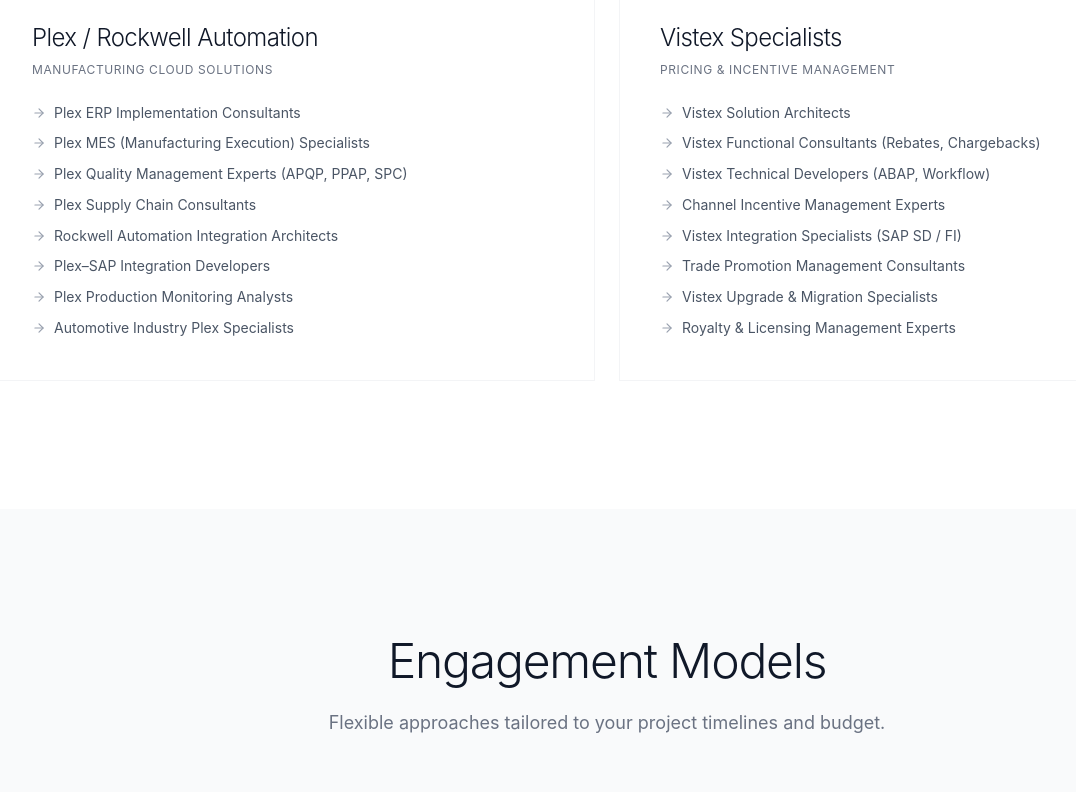
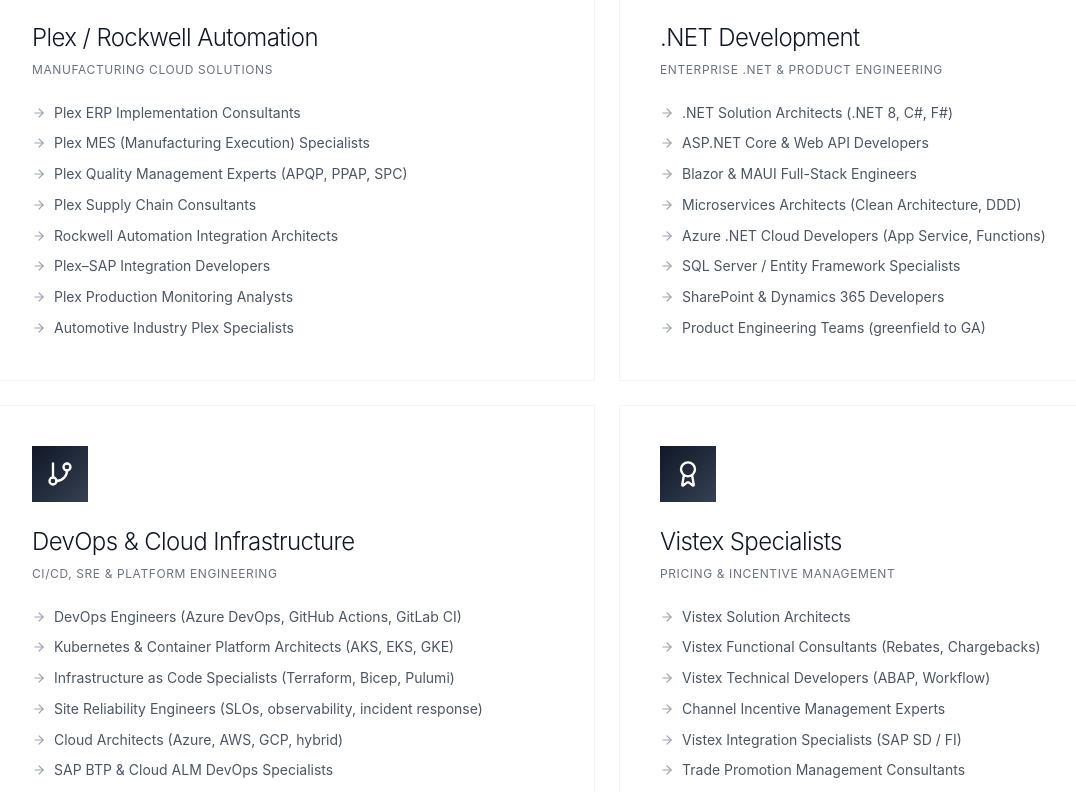
Before and after one commit to A2TechConsult/ASquared2, a React (Vite) app: page /staff-augmentation in a window 1280 px wide. Shown: the part 2504-3296 px from the top of the page, without its empty margins (33-1109 px from the left). Built offline with nearby package versions, Linux system fonts and the light colour scheme.

Commit message:
Expertise: add .NET Development and DevOps & Cloud Infrastructure tiles

```diff
--- a/src/app/pages/StaffAugmentation.tsx
+++ b/src/app/pages/StaffAugmentation.tsx
@@ -1,6 +1,6 @@
 import { motion } from 'motion/react';
 import { Link } from 'react-router-dom';
-import { Users, Award, Target, Briefcase, Code, Shield, Brain, Stethoscope, Check, ArrowRight } from 'lucide-react';
+import { Users, Award, Target, Briefcase, Code, Shield, Brain, Stethoscope, Server, GitBranch, Check, ArrowRight } from 'lucide-react';
 import { HeroImage } from '@/app/components/HeroImage';
 
 export function StaffAugmentation() {
@@ -111,6 +111,36 @@ export function StaffAugmentation() {
       ],
     },
     {
+      icon: Server,
+      title: '.NET Development',
+      subtitle: 'Enterprise .NET & Product Engineering',
+      roles: [
+        '.NET Solution Architects (.NET 8, C#, F#)',
+        'ASP.NET Core & Web API Developers',
+        'Blazor & MAUI Full-Stack Engineers',
+        'Microservices Architects (Clean Architecture, DDD)',
+        'Azure .NET Cloud Developers (App Service, Functions)',
+        'SQL Server / Entity Framework Specialists',
+        'SharePoint & Dynamics 365 Developers',
+        'Product Engineering Teams (greenfield to GA)',
+      ],
+    },
+    {
+      icon: GitBranch,
+      title: 'DevOps & Cloud Infrastructure',
+      subtitle: 'CI/CD, SRE & Platform Engineering',
+      roles: [
+        'DevOps Engineers (Azure DevOps, GitHub Actions, GitLab CI)',
+        'Kubernetes & Container Platform Architects (AKS, EKS, GKE)',
+        'Infrastructure as Code Specialists (Terraform, Bicep, Pulumi)',
+        'Site Reliability Engineers (SLOs, observability, incident response)',
+        'Cloud Architects (Azure, AWS, GCP, hybrid)',
+        'SAP BTP & Cloud ALM DevOps Specialists',
+        'Security DevSecOps Engineers (SAST, DAST, policy as code)',
+        'Platform Engineers (internal developer platforms, Backstage)',
+      ],
+    },
+        {
       icon: Award,
       title: 'Vistex Specialists',
       subtitle: 'Pricing & Incentive Management',
```
